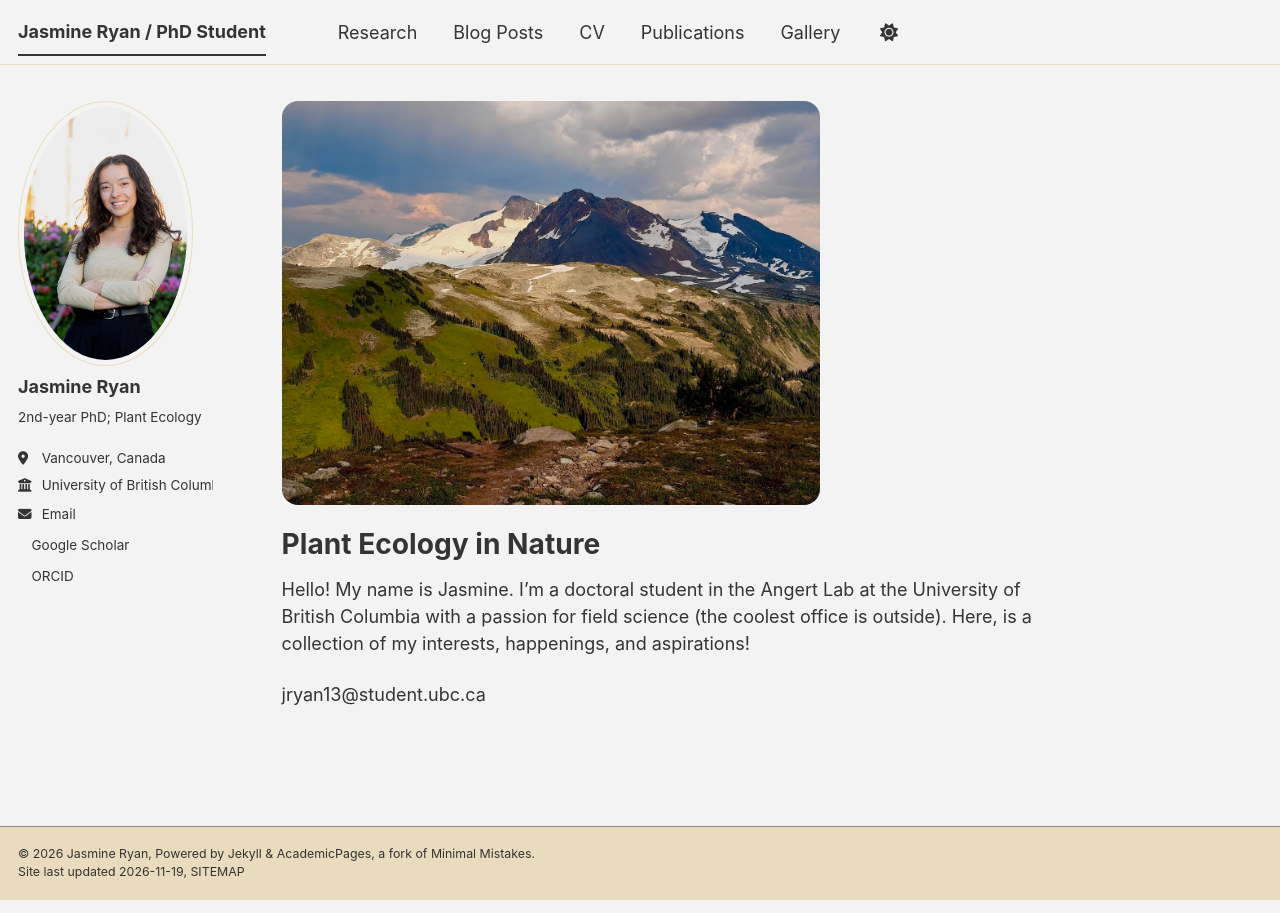
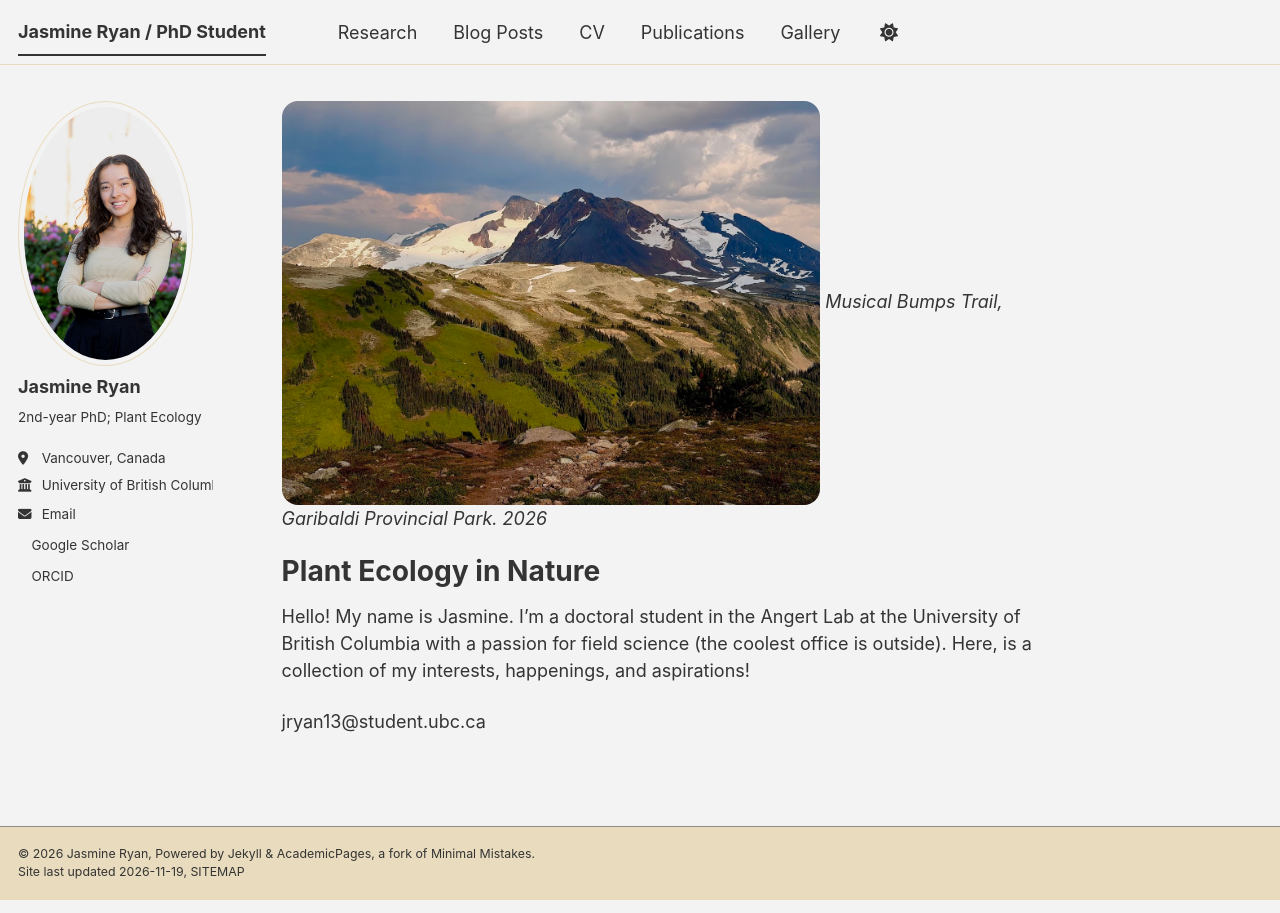
Before and after one commit to jasminexryan/jasminexryan.github.io, a Jekyll site: the page built from _pages/about.md, in a window 1280 px wide. Built offline with Jekyll 4.4.1, drawn with Linux system fonts in a browser that asks for light colours; a script bundle is joined from its source files by our own code; a style sheet for code colours, icons or effects is not loaded.

Commit message:
Update about.md

```diff
--- a/_pages/about.md
+++ b/_pages/about.md
@@ -7,7 +7,7 @@ redirect_from:
 ---
 
 ![Musical Bumps Trail, Garibaldi Provincial Park. 2026]({{ site.baseurl }}/images/musicalbumps.jpg){: style="border-radius:16px; width:70%;"}
-
+*Musical Bumps Trail, Garibaldi Provincial Park. 2026*
 
 Plant Ecology in Nature
 ======
```
